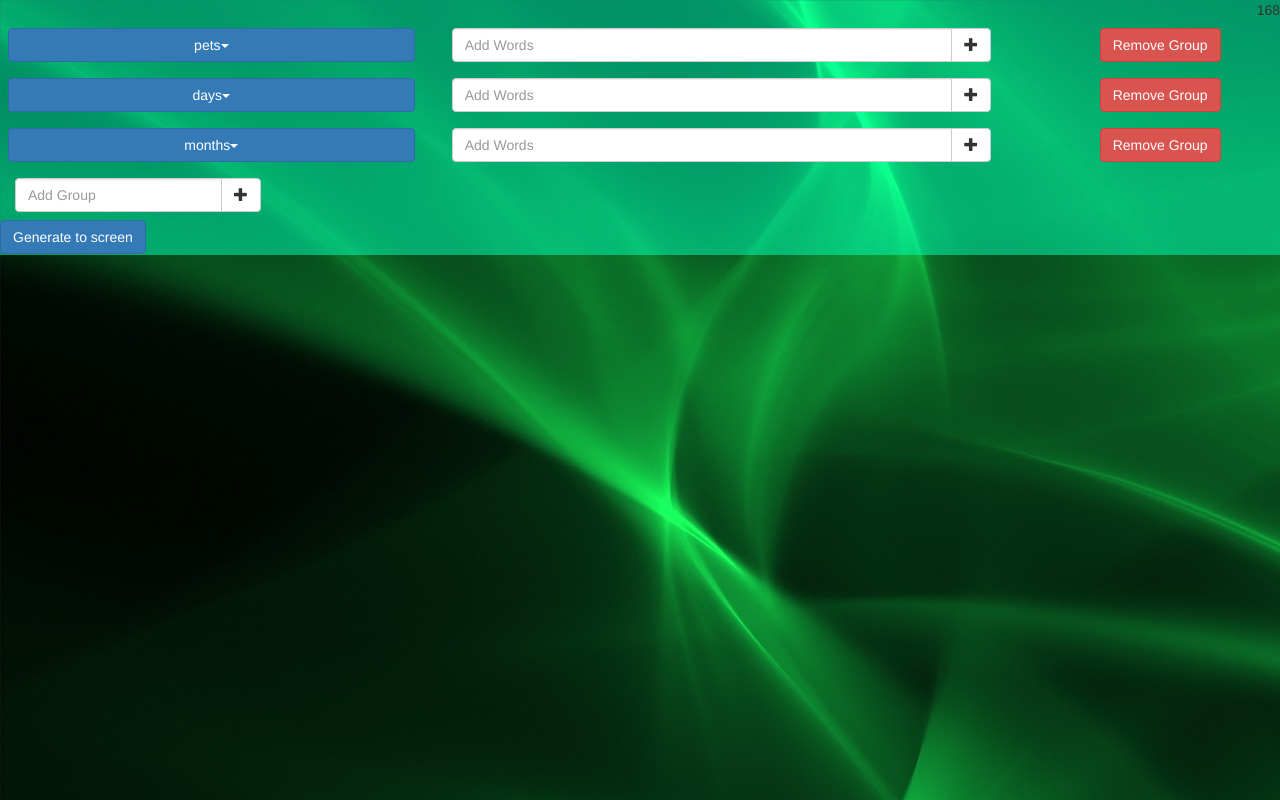
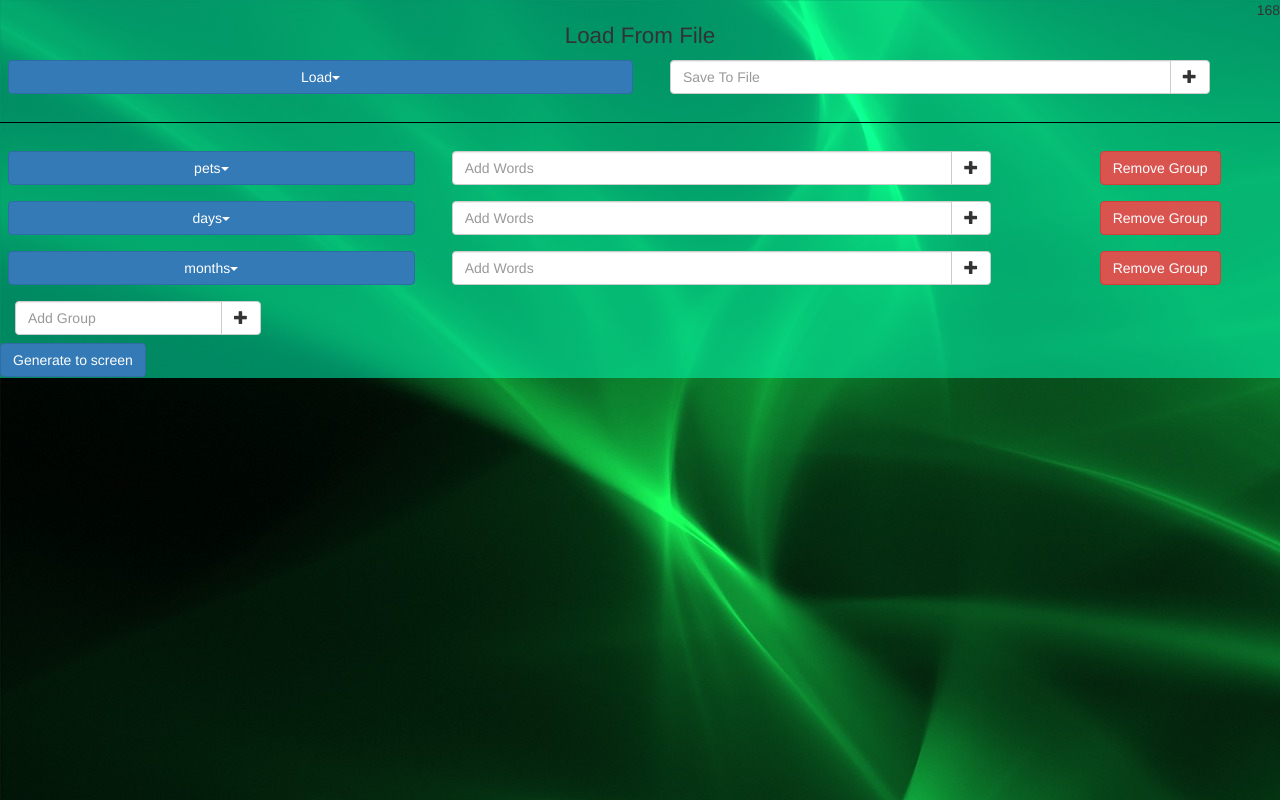
Before and after one commit to jsett/title-generator, a website: page index.html in a window 1280 px wide. Drawn offline with Linux system fonts and the light colour scheme.

Commit message:
feat: setup the load from file view.

```diff
--- a/css/mycss.css
+++ b/css/mycss.css
@@ -14,6 +14,14 @@
 {
   margin: 8px;
 }
+.cnt
+{
+  font-size: 1.6em;
+}
+.hh
+{
+  border-color: black;
+}
 .container-full {
   margin: 0 auto;
   width: 100%;
--- a/index.html
+++ b/index.html
@@ -24,6 +24,45 @@
           <span class="pull-right">{{ComboPredictor()}}</span>
         </div>
       </div>
+      <div class="row">
+        <div class="col-sm-12">
+          <center class="cnt">Load From File</center>
+        </div>
+      </div>
+      <div class="row">
+        <div class="col-sm-6">
+          <div class="btn-group btn-block mg" uib-dropdown keyboard-nav>
+              <button id="simple-btn-keyboard-nav" type="button" class="btn btn-primary btn-block" uib-dropdown-toggle>
+                Load<span class="caret"></span>
+              </button>
+              <ul class="dropdown-menu" uib-dropdown-menu role="menu" aria-labelledby="simple-btn-keyboard-nav" >
+                  <!--li ng-repeat="itm in mydata[dk]" role="menuitem" ng-click="removeItem(dk,itm)">{{itm}}</li-->
+                  <li role="menuitem" >Test1</li>
+                  <li role="menuitem" >Test2</li>
+              </ul>
+          </div>
+        </div>
+        <div class="col-sm-6">
+          <form class="navbar-form">
+          <!--form class="navbar-form" ng-submit="addItem(dk)"-->
+            <div class="input-group add-on btn-block">
+              <!--input class="form-control" placeholder="Add Words" name="term" id="term" type="text" ng-model="adders[dk]"-->
+              <input class="form-control" placeholder="Save To File" name="term" id="term" type="text">
+              <div class="input-group-btn">
+                <button class="btn btn-default" type="submit"><i class="glyphicon glyphicon-plus"></i></button>
+                <!--button class="btn btn-default" type="submit" ng-click="addItem(dk)"><i class="glyphicon glyphicon-plus"></i></button-->
+              </div>
+            </div>
+          </form>
+        </div>
+      </div>
+
+      <div class="row">
+        <div class="col-sm-12">
+          <hr class="hh">
+        </div>
+      </div>
+
       <div class="row" ng-repeat="dk in mydatakeys() track by $index">
         <div class="col-sm-4">
           <div class="btn-group btn-block mg" uib-dropdown keyboard-nav>
--- a/main.js
+++ b/main.js
@@ -10,5 +10,5 @@ app.on('ready', () => {
 
   mainWindow.loadURL('file://' + __dirname + '/index.html');
 
-  //mainWindow.webContents.openDevTools();
+  mainWindow.webContents.openDevTools();
 });
```
